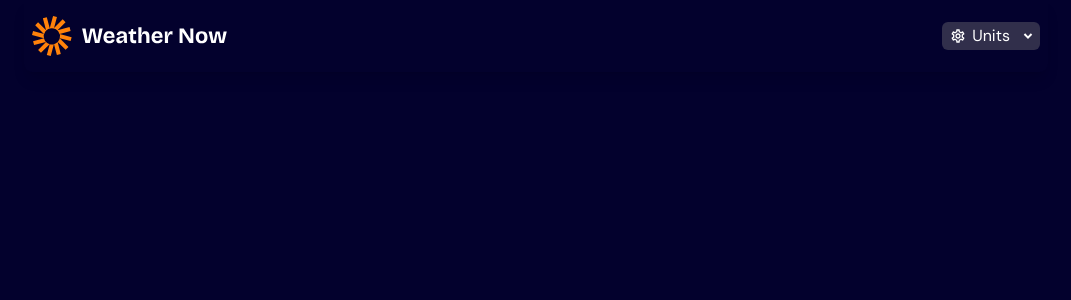
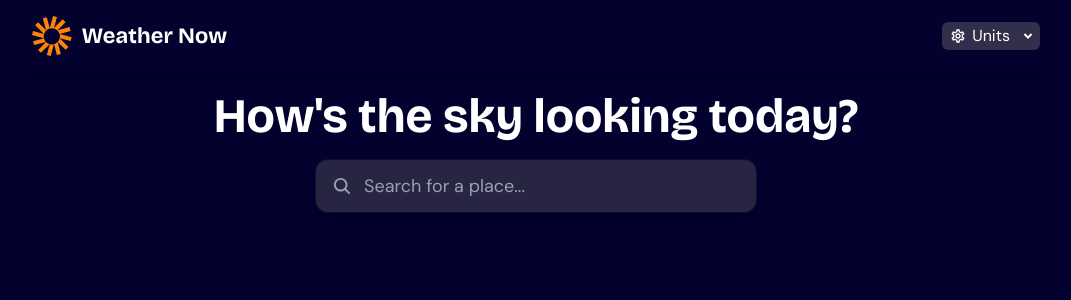
Before and after one commit to Harkornde/Weather, a React (Vite) app: page / in a window 1280 px wide. Shown: the top 300 px of the page, without its empty margins (104-1175 px from the left). Built offline with nearby package versions, Linux system fonts and the light colour scheme.

Commit message:
Adding the search bar

```diff
--- a/src/App.jsx
+++ b/src/App.jsx
@@ -1,10 +1,12 @@
 import NavBar from "./components/NavBar";
+import SearchBar from "./components/SearchBar";
 
 function App() {
   return (
     <>
       <div className="w-9/10 m-auto">
         <NavBar />
+        <SearchBar />
         <div></div>
         <div></div>
       </div>
--- a/src/components/SearchBar.jsx
+++ b/src/components/SearchBar.jsx
@@ -1,5 +1,30 @@
+import UnitItem from "./UnitItem";
+import { IoSearch } from "react-icons/io5";
+
 function SearchBar() {
-  return <div>SearchBar</div>;
+  return (
+    <>
+      {/* Today's weather */}
+      <div className="mt-18">
+        <h1 className="p-5 text-5xl font-bold text-center font-['Bricolage_Grotesque']">
+          How's the sky looking today?
+        </h1>
+
+        {/* Creating the search input and button */}
+        <div className="md:flex justify-center">
+          <div className="flex items-center w-full md:w-110 bg-[#272541] rounded-xl h-13 px-4 shadow-lg ring-1 ring-white/5 focus-within:ring-blue-400 focus-within:ring-2 transition-all cursor-text">
+            <IoSearch className="text-gray-400 text-xl shrink-0" />
+            <input
+              className="flex-1 bg-transparent text-white placeholder-gray-400 text-lg outline-none ml-3 h-full w-full"
+              type="text"
+              placeholder="Search for a place..."
+              id="search"
+            />
+          </div>
+        </div>
+      </div>
+    </>
+  );
 }
 
 export default SearchBar;
```
